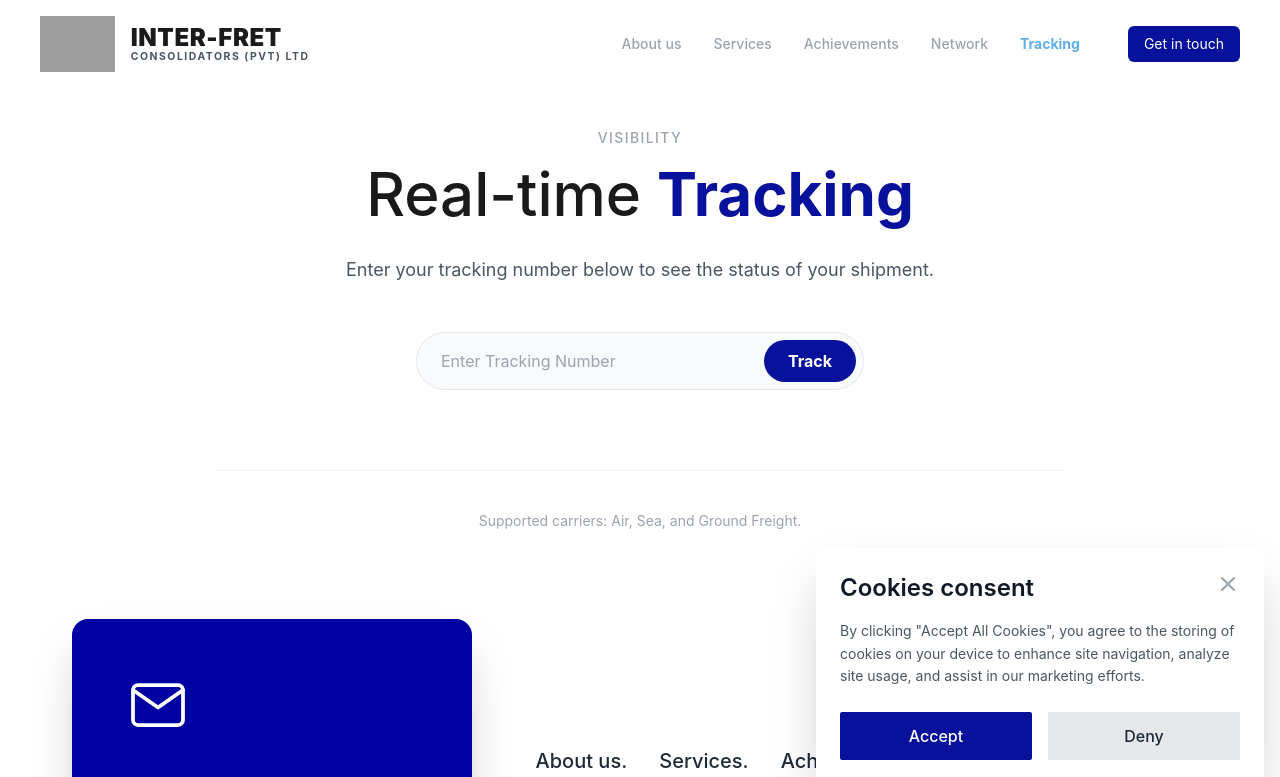
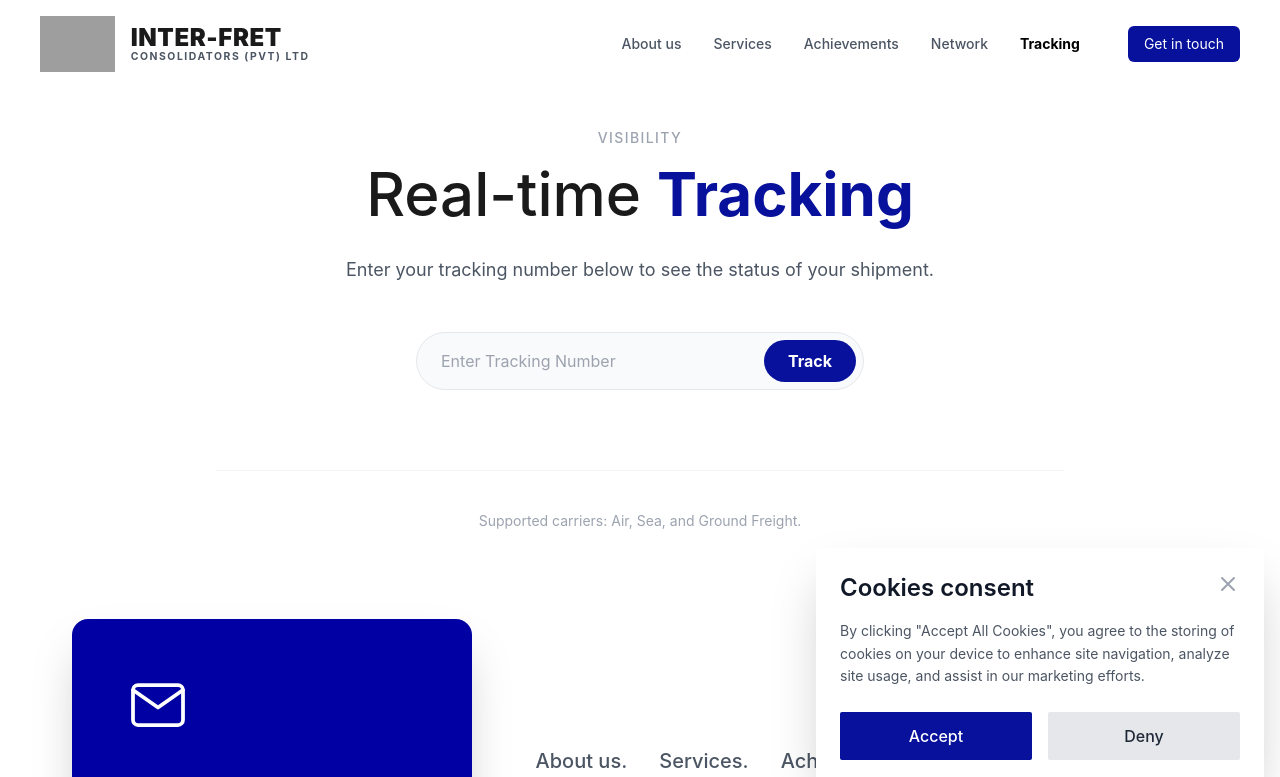
Before and after one commit to syedfaiqali/InterFred, a React (Vite) app: page /tracking in a window 1280 px wide. Shown: the top 777 px of the page. Built offline with nearby package versions, Linux system fonts and the light colour scheme; grey boxes are pictures that could not be loaded.

Commit message:
FaiqPrototype: Header work

```diff
--- a/src/components/Header.tsx
+++ b/src/components/Header.tsx
@@ -75,11 +75,11 @@ const Header: React.FC = () => {
 
           <nav className="hidden md:flex items-center gap-8 text-sm">
             <div className={`flex items-center gap-8 transition-all duration-300 origin-right ${!scrolled ? 'translate-x-0 opacity-100 scale-100' : 'translate-x-8 opacity-0 scale-95'} ${isHomePage ? 'text-white' : 'text-gray-800'}`}>
-              <Link to="/about" className={`transition-all duration-300 hover:text-[#5EAFEA] ${isActive('/about') ? 'text-[#5EAFEA] font-bold' : 'font-medium text-gray-400'}`}>About us</Link>
-              <Link to="/service" className={`transition-all duration-300 hover:text-[#5EAFEA] ${isActive('/service') ? 'text-[#5EAFEA] font-bold' : 'font-medium text-gray-400'}`}>Services</Link>
-              <Link to="/achievements" className={`transition-all duration-300 hover:text-[#5EAFEA] ${isActive('/achievements') ? 'text-[#5EAFEA] font-bold' : 'font-medium text-gray-400'}`}>Achievements</Link>
-              <Link to="/network" className={`transition-all duration-300 hover:text-[#5EAFEA] ${isActive('/network') ? 'text-[#5EAFEA] font-bold' : 'font-medium text-gray-400'}`}>Network</Link>
-              <Link to="/tracking" className={`transition-all duration-300 hover:text-[#5EAFEA] ${isActive('/tracking') ? 'text-[#5EAFEA] font-bold' : 'font-medium text-gray-400'}`}>Tracking</Link>
+              <Link to="/about" className={`transition-all duration-300 ${isHomePage ? 'hover:text-white' : 'hover:text-[#000]'} ${isActive('/about') ? (isHomePage ? 'text-white font-bold' : 'text-[#000] font-bold') : `font-medium ${isHomePage ? 'text-gray-400' : 'text-gray-600'}`}`}>About us</Link>
+              <Link to="/service" className={`transition-all duration-300 ${isHomePage ? 'hover:text-white' : 'hover:text-[#000]'} ${isActive('/service') ? (isHomePage ? 'text-white font-bold' : 'text-[#000] font-bold') : `font-medium ${isHomePage ? 'text-gray-400' : 'text-gray-600'}`}`}>Services</Link>
+              <Link to="/achievements" className={`transition-all duration-300 ${isHomePage ? 'hover:text-white' : 'hover:text-[#000]'} ${isActive('/achievements') ? (isHomePage ? 'text-white font-bold' : 'text-[#000] font-bold') : `font-medium ${isHomePage ? 'text-gray-400' : 'text-gray-600'}`}`}>Achievements</Link>
+              <Link to="/network" className={`transition-all duration-300 ${isHomePage ? 'hover:text-white' : 'hover:text-[#000]'} ${isActive('/network') ? (isHomePage ? 'text-white font-bold' : 'text-[#000] font-bold') : `font-medium ${isHomePage ? 'text-gray-400' : 'text-gray-600'}`}`}>Network</Link>
+              <Link to="/tracking" className={`transition-all duration-300 ${isHomePage ? 'hover:text-white' : 'hover:text-[#000]'} ${isActive('/tracking') ? (isHomePage ? 'text-white font-bold' : 'text-[#000] font-bold') : `font-medium ${isHomePage ? 'text-gray-400' : 'text-gray-600'}`}`}>Tracking</Link>
             </div>
             <button
               onClick={() => setIsContactModalOpen(true)}
@@ -123,11 +123,11 @@ const Header: React.FC = () => {
             <div
               className={`hidden md:flex bg-[#f6f6f6] shadow-md rounded-md px-6 py-2.5 items-center gap-6 transition-all duration-300 origin-right ${isMenuOpen ? 'opacity-100 translate-x-0 scale-100' : 'opacity-0 translate-x-8 scale-95 pointer-events-none absolute right-full mr-4'}`}
             >
-              <Link to="/about" onClick={() => setIsMenuOpen(false)} className={`transition-all duration-300 hover:text-[#5EAFEA] text-sm whitespace-nowrap ${isActive('/about') ? 'text-[#5EAFEA] font-bold' : 'text-gray-800 font-medium'}`}>About us</Link>
-              <Link to="/service" onClick={() => setIsMenuOpen(false)} className={`transition-all duration-300 hover:text-[#5EAFEA] text-sm whitespace-nowrap ${isActive('/service') ? 'text-[#5EAFEA] font-bold' : 'text-gray-800 font-medium'}`}>Services</Link>
-              <Link to="/achievements" onClick={() => setIsMenuOpen(false)} className={`transition-all duration-300 hover:text-[#5EAFEA] text-sm whitespace-nowrap ${isActive('/achievements') ? 'text-[#5EAFEA] font-bold' : 'text-gray-800 font-medium'}`}>Achievements</Link>
-              <Link to="/network" onClick={() => setIsMenuOpen(false)} className={`transition-all duration-300 hover:text-[#5EAFEA] text-sm whitespace-nowrap ${isActive('/network') ? 'text-[#5EAFEA] font-bold' : 'text-gray-800 font-medium'}`}>Network</Link>
-              <Link to="/tracking" onClick={() => setIsMenuOpen(false)} className={`transition-all duration-300 hover:text-[#5EAFEA] text-sm whitespace-nowrap ${isActive('/tracking') ? 'text-[#5EAFEA] font-bold' : 'text-gray-800 font-medium'}`}>Tracking</Link>
+              <Link to="/about" onClick={() => setIsMenuOpen(false)} className={`transition-all duration-300 hover:text-[#000] text-sm whitespace-nowrap ${isActive('/about') ? 'text-gray-800 font-bold' : 'text-gray-600 font-medium'}`}>About us</Link>
+              <Link to="/service" onClick={() => setIsMenuOpen(false)} className={`transition-all duration-300 hover:text-[#000] text-sm whitespace-nowrap ${isActive('/service') ? 'text-gray-800 font-bold' : 'text-gray-600 font-medium'}`}>Services</Link>
+              <Link to="/achievements" onClick={() => setIsMenuOpen(false)} className={`transition-all duration-300 hover:text-[#000] text-sm whitespace-nowrap ${isActive('/achievements') ? 'text-gray-800 font-bold' : 'text-gray-600 font-medium'}`}>Achievements</Link>
+              <Link to="/network" onClick={() => setIsMenuOpen(false)} className={`transition-all duration-300 hover:text-[#000] text-sm whitespace-nowrap ${isActive('/network') ? 'text-gray-800 font-bold' : 'text-gray-600 font-medium'}`}>Network</Link>
+              <Link to="/tracking" onClick={() => setIsMenuOpen(false)} className={`transition-all duration-300 hover:text-[#000] text-sm whitespace-nowrap ${isActive('/tracking') ? 'text-gray-800 font-bold' : 'text-gray-600 font-medium'}`}>Tracking</Link>
             </div>
 
             {/* Custom Burger Button - Desktop Only */}
@@ -168,27 +168,27 @@ const Header: React.FC = () => {
         <div className="grid grid-cols-2 w-full min-h-full content-start text-left">
           {/* About Us */}
           <Link to="/about" onClick={() => setMobileMenuOpen(false)} className={`aspect-square p-6 flex flex-col justify-end border border-white/5 transition-colors no-underline ${isActive('/about') ? 'bg-[#252525]' : 'bg-[#1a1a1a] hover:bg-[#252525]'}`}>
-            <span className={`text-lg font-bold ${isActive('/about') ? 'text-[#5EAFEA] font-bold' : 'text-white'}`}>About us.</span>
+            <span className={`text-lg font-bold ${isActive('/about') ? 'text-white' : 'text-gray-400 hover:text-white'}`}>About us.</span>
           </Link>
 
           {/* Services */}
           <Link to="/service" onClick={() => setMobileMenuOpen(false)} className={`aspect-square p-6 flex flex-col justify-end border border-white/5 transition-colors no-underline ${isActive('/service') ? 'bg-[#252525]' : 'bg-[#1a1a1a] hover:bg-[#252525]'}`}>
-            <span className={`text-lg font-bold ${isActive('/service') ? 'text-[#5EAFEA] font-bold' : 'text-white'}`}>Services.</span>
+            <span className={`text-lg font-bold ${isActive('/service') ? 'text-white' : 'text-gray-400 hover:text-white'}`}>Services.</span>
           </Link>
 
           {/* Achievements */}
           <Link to="/achievements" onClick={() => setMobileMenuOpen(false)} className={`aspect-square p-6 flex flex-col justify-end border border-white/5 transition-colors no-underline ${isActive('/achievements') ? 'bg-[#252525]' : 'bg-[#1a1a1a] hover:bg-[#252525]'}`}>
-            <span className={`text-lg font-bold ${isActive('/achievements') ? 'text-[#5EAFEA] font-bold' : 'text-white'}`}>Achievements.</span>
+            <span className={`text-lg font-bold ${isActive('/achievements') ? 'text-white' : 'text-gray-400 hover:text-white'}`}>Achievements.</span>
           </Link>
 
           {/* Network */}
           <Link to="/network" onClick={() => setMobileMenuOpen(false)} className={`aspect-square p-6 flex flex-col justify-end border border-white/5 transition-colors no-underline ${isActive('/network') ? 'bg-[#252525]' : 'bg-[#1a1a1a] hover:bg-[#252525]'}`}>
-            <span className={`text-lg font-bold ${isActive('/network') ? 'text-[#5EAFEA] font-bold' : 'text-white'}`}>Network.</span>
+            <span className={`text-lg font-bold ${isActive('/network') ? 'text-white' : 'text-gray-400 hover:text-white'}`}>Network.</span>
           </Link>
 
           {/* Tracking */}
           <Link to="/tracking" onClick={() => setMobileMenuOpen(false)} className={`aspect-square p-6 flex flex-col justify-end border border-white/5 transition-colors no-underline ${isActive('/tracking') ? 'bg-[#252525]' : 'bg-[#1a1a1a] hover:bg-[#252525]'}`}>
-            <span className={`text-lg font-bold ${isActive('/tracking') ? 'text-[#5EAFEA] font-bold' : 'text-white'}`}>Tracking.</span>
+            <span className={`text-lg font-bold ${isActive('/tracking') ? 'text-white' : 'text-gray-400 hover:text-white'}`}>Tracking.</span>
           </Link>
 
           <button
--- a/src/components/Hero.tsx
+++ b/src/components/Hero.tsx
@@ -1,4 +1,5 @@
 import * as React from 'react'
+import { useLocation } from 'react-router-dom';
 import { useEffect, useRef } from "react";
 import gsap from "gsap";
 import { ScrollTrigger } from "gsap/ScrollTrigger";
@@ -12,28 +13,32 @@ const Hero: React.FC = () => {
     "Scroll down to discover how it works",
   ];
   const heroRef = useRef<HTMLElement>(null);
-  useEffect(() => {
-    if (!heroRef.current) return;
+  const location = useLocation();
 
-    gsap.fromTo(
-      heroRef.current,
-      {
-        clipPath: "inset(0% 0% 0% 0%)",
-      },
-      {
-        clipPath: "inset(0% 0% 120% 0%)", // hide from bottom
-        ease: "none",
-        scrollTrigger: {
-          trigger: heroRef.current,
-          start: "top top",
-          end: "+=120%",
-          scrub: true,
-          pin: true,
-          pinSpacing: false, // ✅ FIXES WHITE SPACE
-        },
-      }
-    );
-  }, []);
+  // useEffect(() => {
+  //   // Only run animation on Home Page to avoid navigation conflicts
+  //   if (location.pathname !== '/' || !heroRef.current) return;
+
+  //   const ctx = gsap.context(() => {
+  //     ScrollTrigger.create({
+  //       trigger: heroRef.current,
+  //       start: "top top",
+  //       end: "+=120%",
+  //       scrub: true,
+  //       pin: true,
+  //       pinSpacing: false,
+  //       onUpdate: (self) => {
+  //         if (heroRef.current) {
+  //           // Apply clip-path manually for cleaner control
+  //           const progress = self.progress * 130; // slightly accelerated
+  //           heroRef.current.style.clipPath = `inset(0% 0% ${progress}% 0%)`;
+  //         }
+  //       },
+  //     });
+  //   }, heroRef);
+
+  //   return () => ctx.revert();
+  // }, [location.pathname]);
 
   return (
     <section
--- a/src/components/Subscribe.tsx
+++ b/src/components/Subscribe.tsx
@@ -67,7 +67,7 @@ const Subscribe: FC = () => {
                       item === 'Network.' ? '/network' :
                         item === 'Tracking.' ? '/tracking' : '#';
 
-                const className = `text-lg md:text-xl font-medium transition-colors ${location.pathname === href ? 'text-[#5EAFEA]' : 'text-gray-800'} hover:text-[#5EAFEA]`;
+                const className = `text-lg md:text-xl font-medium transition-colors ${location.pathname === href ? 'text-[#0000A3]' : 'text-gray-600'} hover:text-[#0000A3]`;
 
                 // Use Link for existing routes, a tag for others (placeholders for now)
                 if (href.startsWith('/')) {
```
